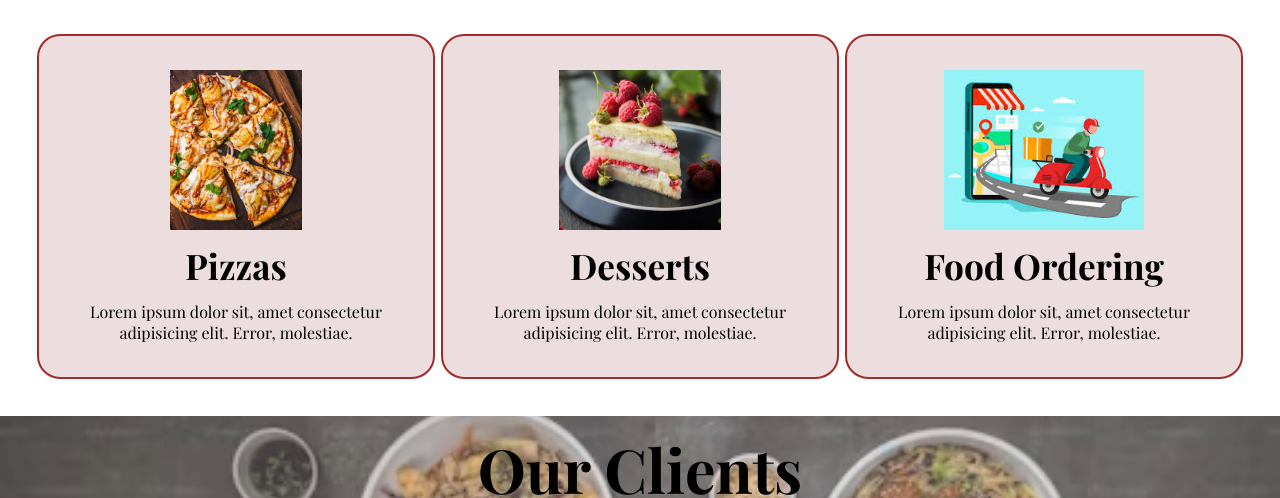
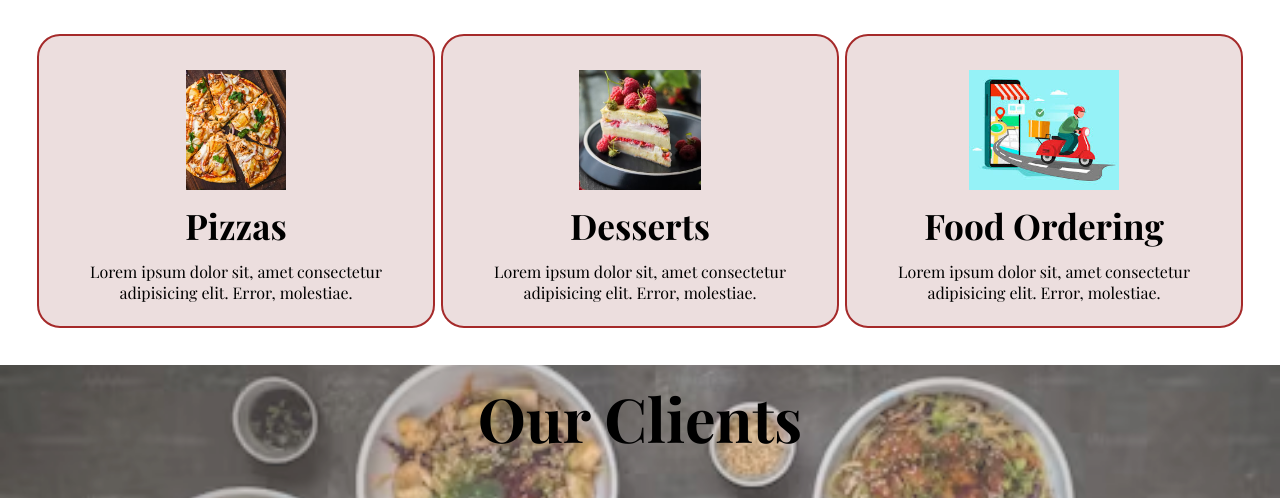
Before and after one commit to mayankk-1803/restaurant, a plain HTML site: page index.html in a window 1280 px wide. Shown: the part 581-1079 px from the top of the page. Drawn offline with nearby package versions, Linux system fonts and the light colour scheme; a web font is replaced by a local one.

Commit message:
style.css

```diff
--- a/style.css
+++ b/style.css
@@ -121,6 +121,7 @@ margin: 3px 6px
 }
 /* services */
 #services{
+    height: 300px;
     margin: 34px;
     display: flex;
 
@@ -133,7 +134,7 @@ margin: 3px 6px
     background-color: #ecdede;
 }
 #services .box img{
-    height: 160px;
+    height: 120px;
     margin: auto;
     display: block  ;
 }
```
